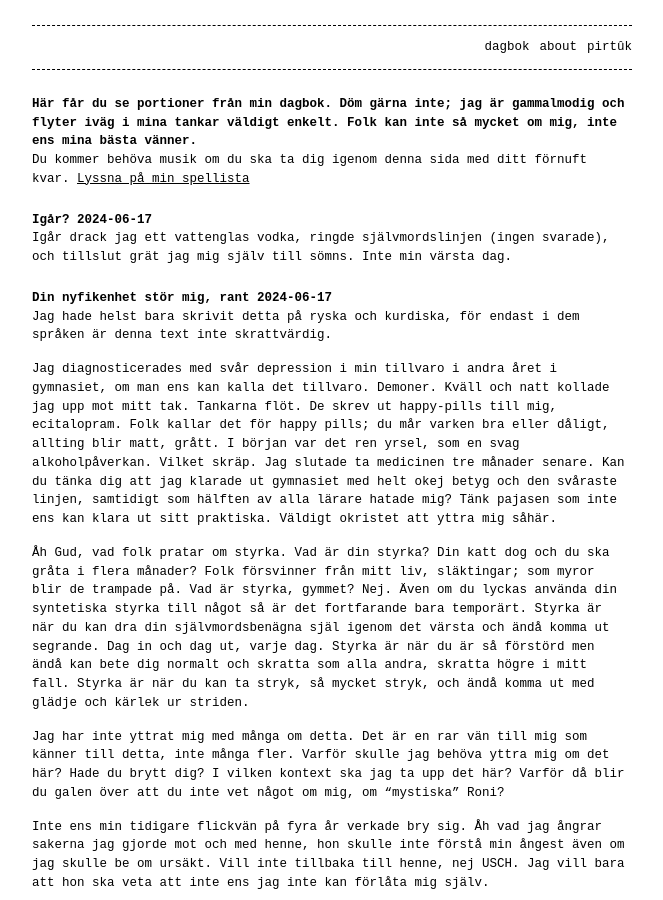
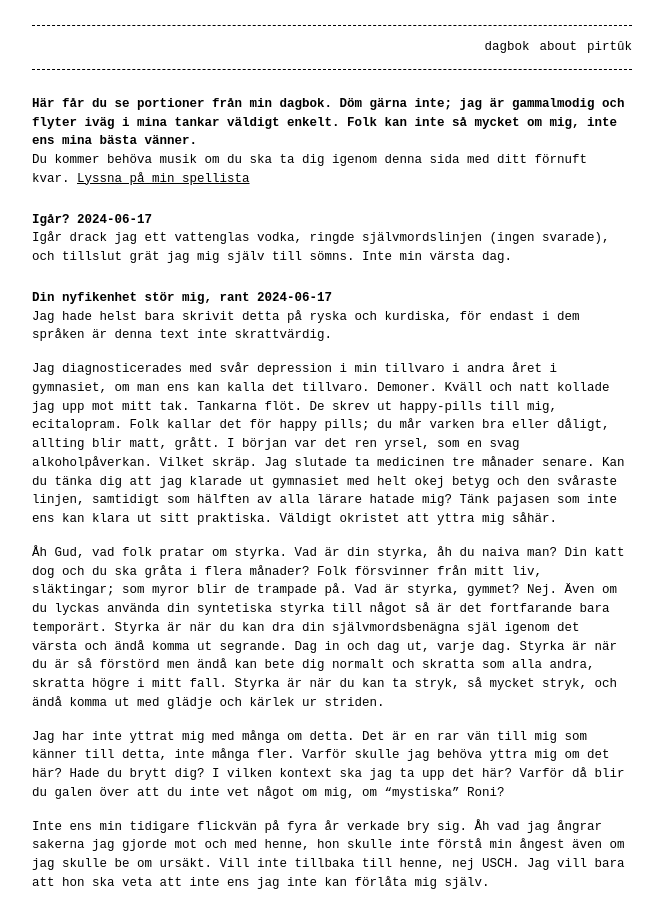
Before and after one commit to ronim-efrin/kitab, a Jekyll site: the page built from index.md, in a window 1280 px wide and 900 px high. Shown: the whole window, without its empty margins (308-971 px from the left). Built offline with Jekyll 4.4.1, drawn with Linux system fonts in a browser that asks for light colours.

Commit message:
Update index.md

```diff
--- a/index.md
+++ b/index.md
@@ -18,7 +18,7 @@ Jag hade helst bara skrivit detta på ryska och kurdiska, för endast i dem spr
 
 Jag diagnosticerades med svår depression i min tillvaro i andra året i gymnasiet, om man ens kan kalla det tillvaro. Demoner. Kväll och natt kollade jag upp mot mitt tak. Tankarna flöt. De skrev ut happy-pills till mig, ecitalopram. Folk kallar det för happy pills; du mår varken bra eller dåligt, allting blir matt, grått. I början var det ren yrsel, som en svag alkoholpåverkan. Vilket skräp. Jag slutade ta medicinen tre månader senare. Kan du tänka dig att jag klarade ut gymnasiet med helt okej betyg och den svåraste linjen, samtidigt som hälften av alla lärare hatade mig? Tänk pajasen som inte ens kan klara ut sitt praktiska. Väldigt okristet att yttra mig såhär.
 
-Åh Gud, vad folk pratar om styrka. Vad är din styrka? Din katt dog och du ska gråta i flera månader? Folk försvinner från mitt liv, släktingar; som myror blir de trampade på. Vad är styrka, gymmet? Nej. Även om du lyckas använda din syntetiska styrka till något så är det fortfarande bara temporärt. Styrka är när du kan dra din självmordsbenägna själ igenom det värsta och ändå komma ut segrande. Dag in och dag ut, varje dag. Styrka är när du är så förstörd men ändå kan bete dig normalt och skratta som alla andra, skratta högre i mitt fall. Styrka är när du kan ta stryk, så mycket stryk, och ändå komma ut med glädje och kärlek ur striden.
+Åh Gud, vad folk pratar om styrka. Vad är din styrka, åh du naiva man? Din katt dog och du ska gråta i flera månader? Folk försvinner från mitt liv, släktingar; som myror blir de trampade på. Vad är styrka, gymmet? Nej. Även om du lyckas använda din syntetiska styrka till något så är det fortfarande bara temporärt. Styrka är när du kan dra din självmordsbenägna själ igenom det värsta och ändå komma ut segrande. Dag in och dag ut, varje dag. Styrka är när du är så förstörd men ändå kan bete dig normalt och skratta som alla andra, skratta högre i mitt fall. Styrka är när du kan ta stryk, så mycket stryk, och ändå komma ut med glädje och kärlek ur striden.
 
 Jag har inte yttrat mig med många om detta. Det är en rar vän till mig som känner till detta, inte många fler. Varför skulle jag behöva yttra mig om det här? Hade du brytt dig? I vilken kontext ska jag ta upp det här? Varför då blir du galen över att du inte vet något om mig, om "mystiska" Roni?
 
```
